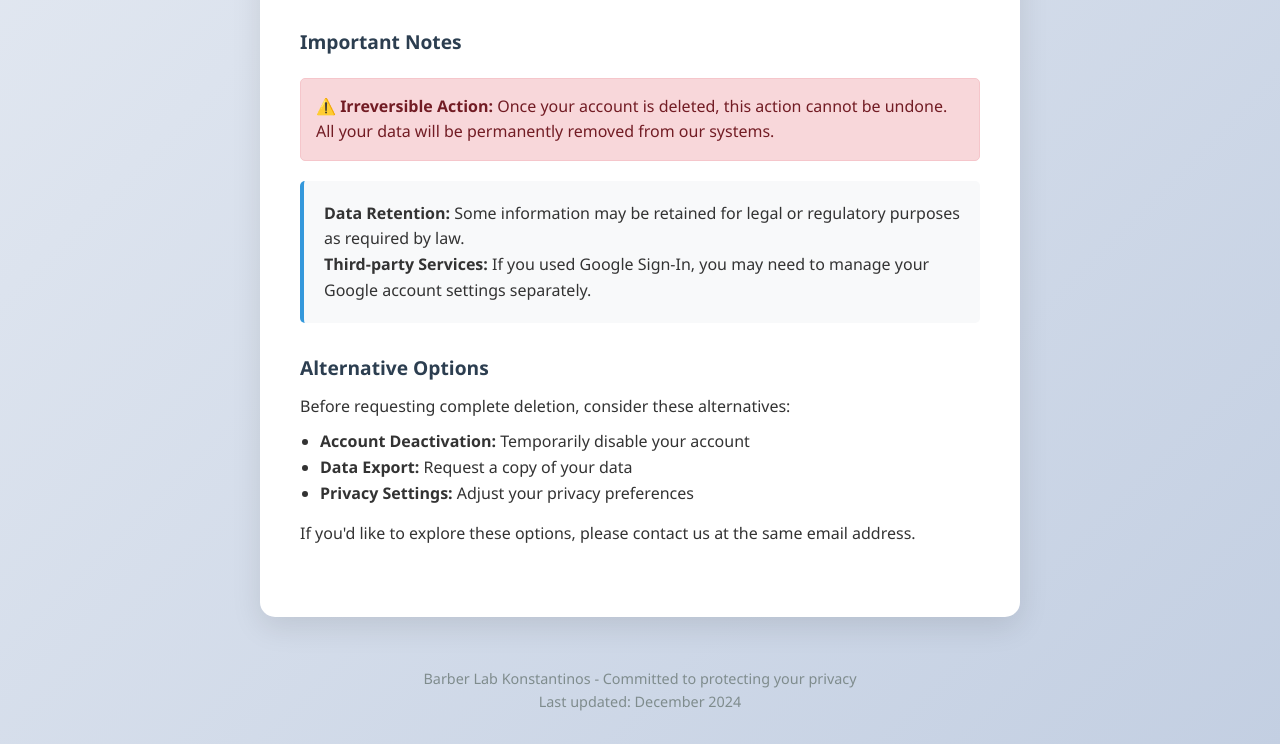
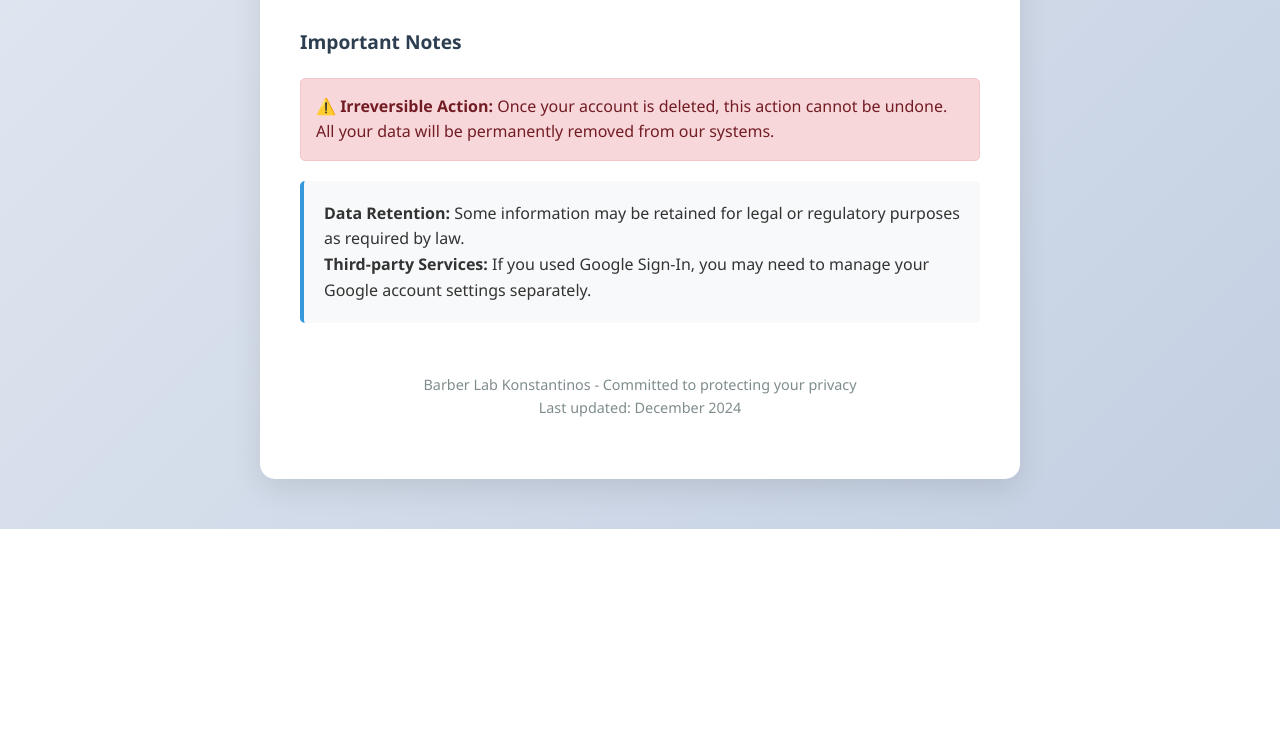
Before and after one commit to kyriakosiwannou92/Account-Deletion-Request, a plain HTML site: page index.html in a window 1280 px wide. Shown: the part 1446-2190 px from the top of the page. After the commit the page ends 1975 px from the top, so only its background shows below. Drawn offline with Linux system fonts and the light colour scheme.

Commit message:
Update index.html

```diff
--- a/index.html
+++ b/index.html
@@ -183,7 +183,7 @@
                 <h3>How to Request Account Deletion</h3>
                 <div class="contact-info">
                     <strong>Email us at:</strong><br>
-                    <a href="mailto:deletion@barberlabkonstantinos.com" class="email-link">deletion@barberlabkonstantinos.com</a><br><br>
+                    <a href="mailto:k.ioannou@bitscy.com" class="email-link">k.ioannou@bitscy.com</a><br><br>
                     <strong>Subject line:</strong> "Account Deletion Request"
                 </div>
             </div>
@@ -236,17 +236,7 @@
                 </div>
             </div>
 
-            <div class="section">
-                <h3>Alternative Options</h3>
-                <p>Before requesting complete deletion, consider these alternatives:</p>
-                <ul style="margin-left: 20px; margin-top: 10px;">
-                    <li><strong>Account Deactivation:</strong> Temporarily disable your account</li>
-                    <li><strong>Data Export:</strong> Request a copy of your data</li>
-                    <li><strong>Privacy Settings:</strong> Adjust your privacy preferences</li>
-                </ul>
-                <p style="margin-top: 15px;">If you'd like to explore these options, please contact us at the same email address.</p>
-            </div>
-        </div>
+
 
         <div class="footer">
             <p>Barber Lab Konstantinos - Committed to protecting your privacy</p>
```
